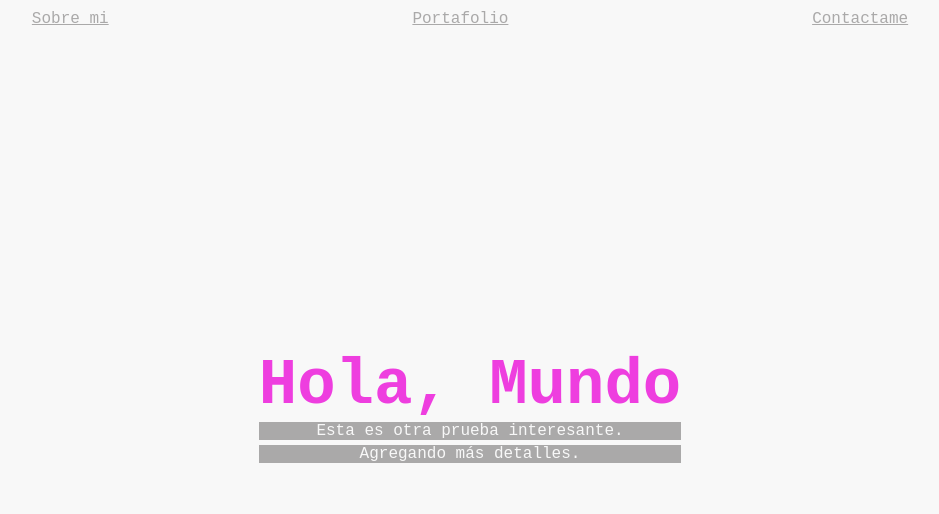
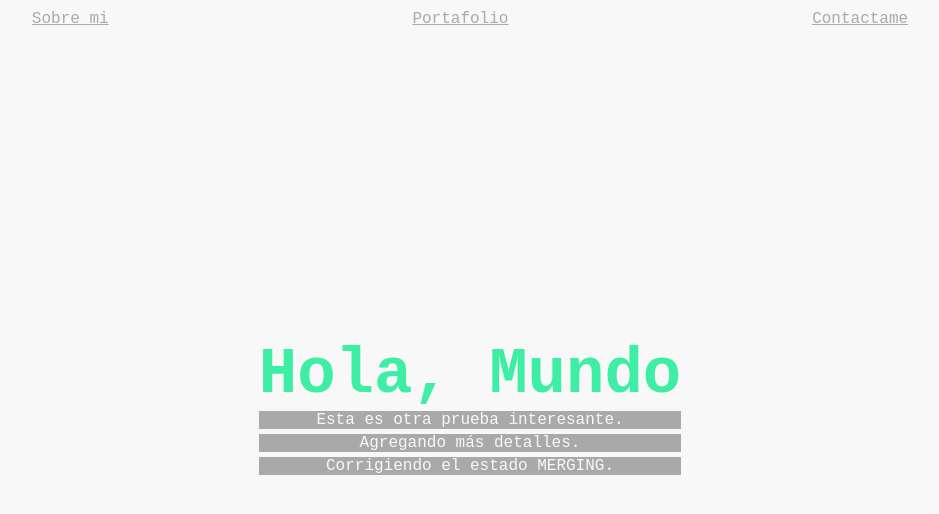
Before and after one commit to karlosremolina/curso-de-terminal-de-platzi, a plain HTML site: page index.html in a window 1280 px wide. Shown: the whole page, without its empty margins (170-1109 px from the left). Drawn offline with Linux system fonts and the light colour scheme.

Commit message:
Cambiando color del titulo a verde, y agregando nuevo subtitulo desde cabecera

```diff
--- a/index.html
+++ b/index.html
@@ -24,6 +24,9 @@
             <p class="main__subtitle">
                 Agregando más detalles.
             </p>
+            <p class="main__subtitle">
+                Corrigiendo el estado MERGING.
+            </p>
         </main>
     </div>
 
--- a/style.css
+++ b/style.css
@@ -50,7 +50,7 @@ main
 .main__title
 {
     font-size: 4em;
-    color: rgb(238, 62, 223);
+    color: rgb(62, 238, 165);
     margin: 0;
     line-height: normal;
 }
```
